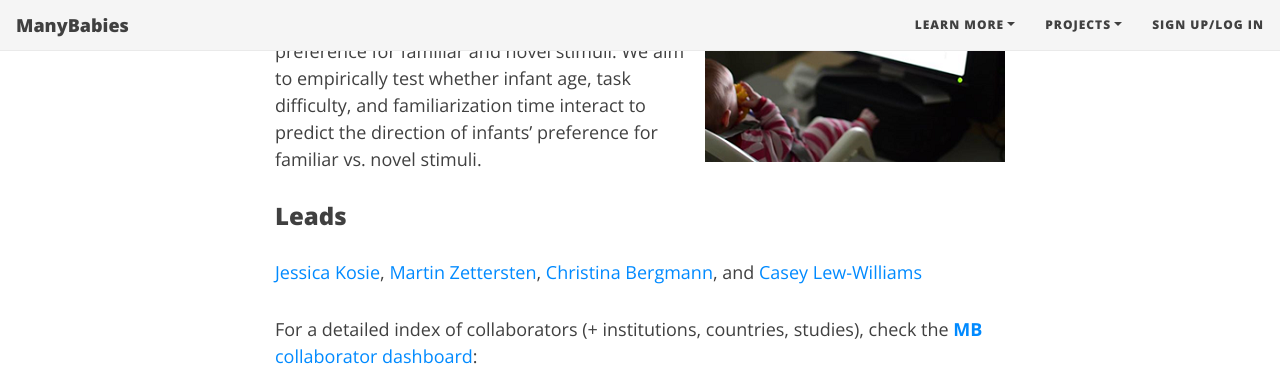
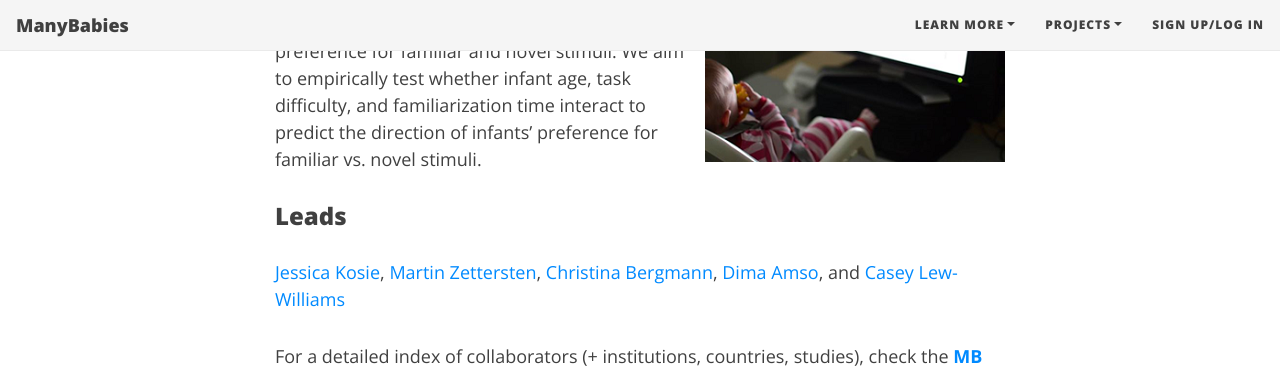
Before and after one commit to manybabies/manybabies.github.io, a Jekyll site: the page built from MB5.md, in a window 1280 px wide and 900 px high, scrolled down 431 px, cut to the strip 0-366 px from the top of the window. Built offline with Jekyll 4.4.1, drawn with Linux system fonts in a browser that asks for light colours; nearby versions of some CDN libraries; some web fonts are replaced.

Commit message:
update MB5 leadership.

```diff
--- a/MB5.md
+++ b/MB5.md
@@ -13,7 +13,7 @@ To-do:
 Familiarity and novelty effects are the cornerstone of many infant behavioral methods <img style="float: right;" src="/assets/img/infant_in_lab_300px.png"> (e.g., habituation, head-turn preference, preferential looking / looking-while-listening, eye tracking). In this ongoing project we investigate [Hunter and Ames’ (1988)](https://psycnet.apa.org/record/1988-98065-003) model of infants’ preference for familiar and novel stimuli. We aim to empirically test whether infant age, task difficulty, and familiarization time interact to predict the direction of infants’ preference for familiar vs. novel stimuli.
 
 ### Leads
-[Jessica Kosie](https://jkosie.github.io/), [Martin Zettersten](https://martinzettersten.weebly.com/), [Christina Bergmann](https://www.mpi.nl/people/bergmann-christina), and [Casey Lew-Williams](https://psych.princeton.edu/person/casey-lew-williams)
+[Jessica Kosie](https://jkosie.github.io/), [Martin Zettersten](https://martinzettersten.weebly.com/), [Christina Bergmann](https://www.mpi.nl/people/bergmann-christina), [Dima Amso](https://psychology.columbia.edu/content/dima-amso),  and [Casey Lew-Williams](https://psych.princeton.edu/person/casey-lew-williams)
 
 For a detailed index of collaborators (+ institutions, countries, studies), check the [**MB** collaborator dashboard](https://rodrigodalben.shinyapps.io/shiny_mb_map/): <video muted autoplay="autoplay" loop="loop" width="768" height="512">
     <source src="/assets/img/dashboard_studies.mp4" type="video/mp4">
```
Also changed, not shown: sign_up_log_in.md (+1 -1 lines).
